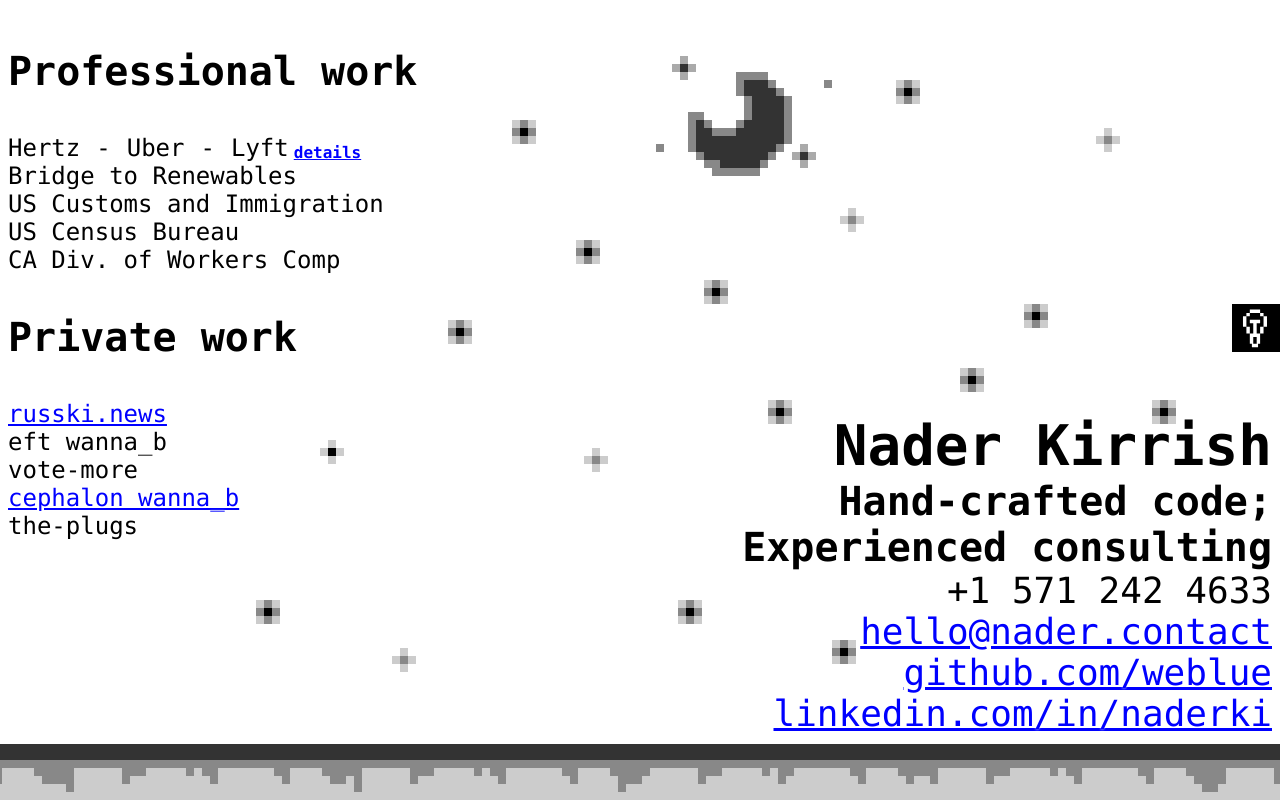
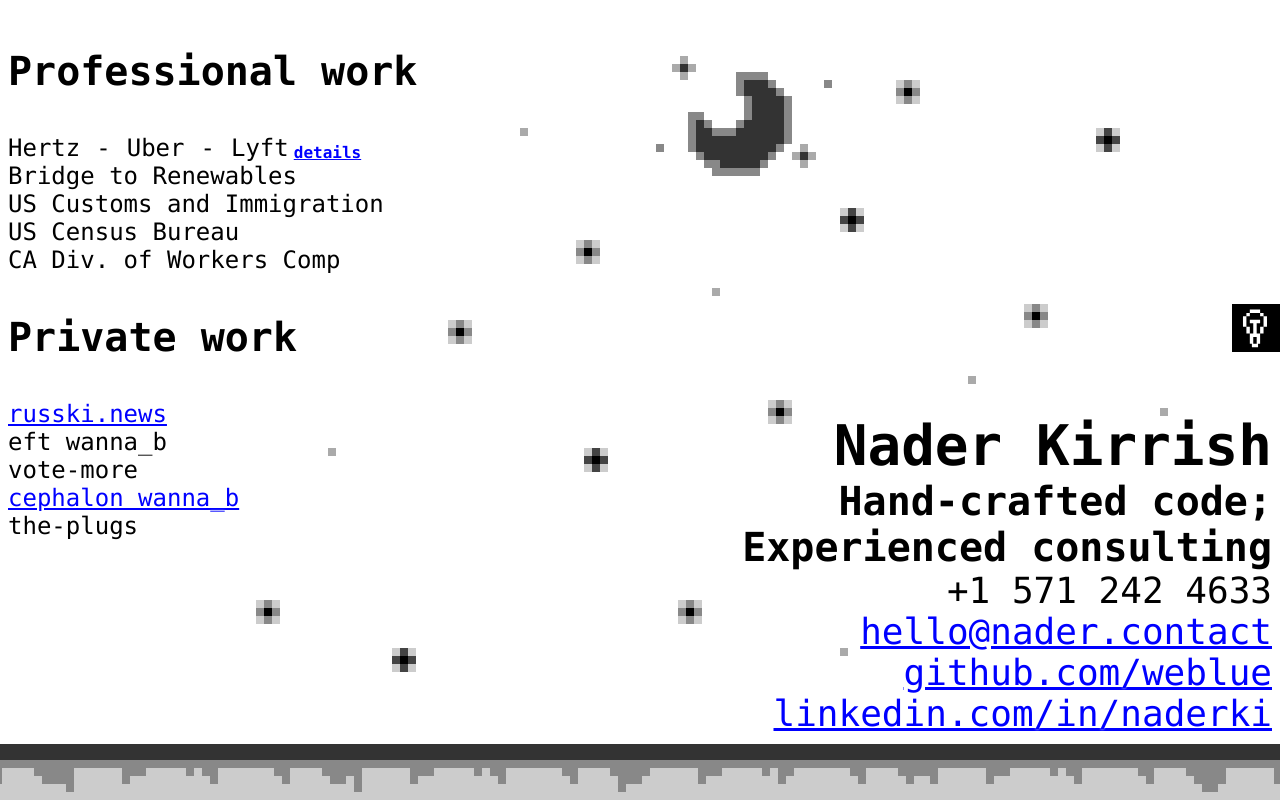
Before and after one commit to weblue/personal_site, a website: page index.html in a window 1280 px wide. Drawn offline with Linux system fonts and the light colour scheme.

Commit message:
update stars, positions, and anim speeds

```diff
--- a/css/scss/_styles.scss
+++ b/css/scss/_styles.scss
@@ -48,8 +48,8 @@
 }
 
 .mobile-star-4 {
-  top: 15%;
-  left: 40%;
+  top: 50%;
+  left: 60%;
   z-index: -2;
   @media only screen and (max-width: 480px) {
     left: 10%;
@@ -177,7 +177,6 @@
     padding-bottom: 50px;
     @media only screen and (max-width: 480px) {
       font-size: 1em;
-      // padding-bottom: 0px;
       margin-top: 1%;
     }
 }
@@ -216,9 +215,9 @@
 
 $required-properties: (id, frames, colors);
 $default-settings: (
-  pixel-size: 10px, // Pixel size
-  padding: 0, // Space between pixels
-  speed: 1s, // Frame speed
+  pixel-size: 10px,
+  padding: 0,
+  speed: 1s,
   offset: 1
 );
 
@@ -302,7 +301,6 @@
   }
 }
 
-// TODO ON PLANE mess with times, maybe add frames to tiny star
   $tiny-star: (
     frames: (
     "oeo""ooo",
@@ -310,7 +308,7 @@
     "oeo""ooo"
     ),
     colors: $pixel-color-map,
-    speed: 1.25s
+    speed: 1.66s
   );
   $med-star: (
     frames: (
@@ -321,7 +319,7 @@
       "ooeoo""ooeoo""ooooo""ooooo""ooooo""ooooo""ooooo"
     ),
     colors: $pixel-color-map,
-    speed: 1s,
+    speed: .82s,
   );
   $little-star: (
     frames: (
--- a/index.html
+++ b/index.html
@@ -52,25 +52,23 @@
         </div>
     </div>
     <div id="pixel-box">
-        <!-- TODO ON PLANE change these stars, locations good v -->
-        <div class="mobile-star-5" id="little-star" style="position: absolute;"></div>
-
         <div class="mobile-hide" id="little-star" style="top: 38%; left: 80%; position: absolute; z-index: -2;"></div>
         <div class="mobile-hide" id="med-star" style="top: 80%; left: 30%; position: absolute; z-index: -2;"></div>
         <div class="mobile-hide" id="little-star" style="top: 75%; left: 20%; position: absolute; z-index: -2;"></div>
         <div class="mobile-hide" id="little-star" style="top: 30%; left: 45%; position: absolute; z-index: -2;"></div>
-        <div class="mobile-hide" id="little-star" style="top: 50%; left: 90%; position: absolute; z-index: -2;"></div>
+        <div class="mobile-hide" id="tiny-star" style="top: 50%; left: 90%; position: absolute; z-index: -2;"></div>
         <div class="mobile-hide" id="little-star" style="top: 10%; left: 70%; position: absolute; z-index: -2;"></div>
-        <div class="mobile-hide" id="little-star" style="top: 50%; left: 60%; position: absolute; z-index: -2;"></div>
-        <div class="mobile-hide" id="little-star" style="top: 46%; left: 75%; position: absolute; z-index: -2;"></div>
+        <div class="mobile-hide" id="tiny-star" style="top: 46%; left: 75%; position: absolute; z-index: -2;"></div>
         <div class="mobile-hide" id="med-star" style="top: 55%; left: 45%; position: absolute; z-index: -2;"></div>
         <div class="mobile-hide" id="med-star" style="top: 15%; left: 85%; position: absolute; z-index: -2;"></div>
+        <div class="mobile-hide" id="tiny-star" style="top: 15%; left: 40%; position: absolute; z-index: -2;"></div>
 
         <div class="" id="little-star" style="top: 40%; left: 35%; position: absolute; z-index: -2;"></div>
-        <div class="" id="little-star" style="top: 80%; left: 65%; position: absolute; z-index: -2;"></div>
+        <div class="" id="tiny-star" style="top: 80%; left: 65%; position: absolute; z-index: -2;"></div>
+        <div class="mobile-star-5" id="little-star" style="position: absolute;"></div>
         <div class="mobile-star-4" id="little-star" style="position: absolute;"></div>
         <div class="mobile-star-3" id="tiny-star" style="position: absolute;"></div>
-        <div class="mobile-star-2" id="little-star" style="position: absolute;"></div>
+        <div class="mobile-star-2" id="tiny-star" style="position: absolute;"></div>
         <div class="mobile-star-1" id="med-star" style="position: absolute;"></div>
 
         <div class="moon" id="moon" style="position: absolute;"></div>
```
Also changed, not shown: css/dark-styles.css, css/light-styles.css, images/Lyft_logo.svg, images/USCIS_logo_English.svg, images/Uber_logo_2018.svg, 2 other files.
